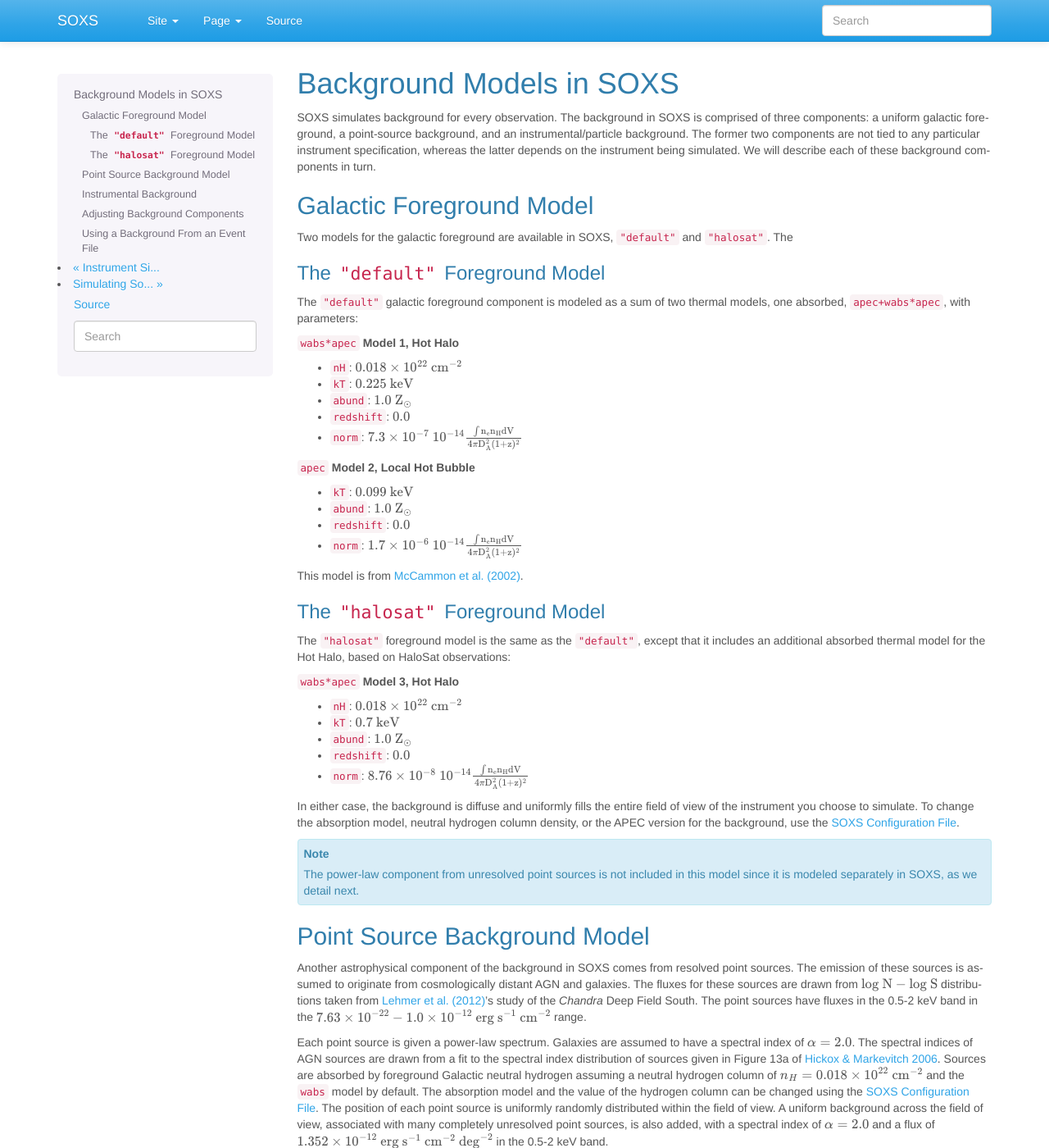
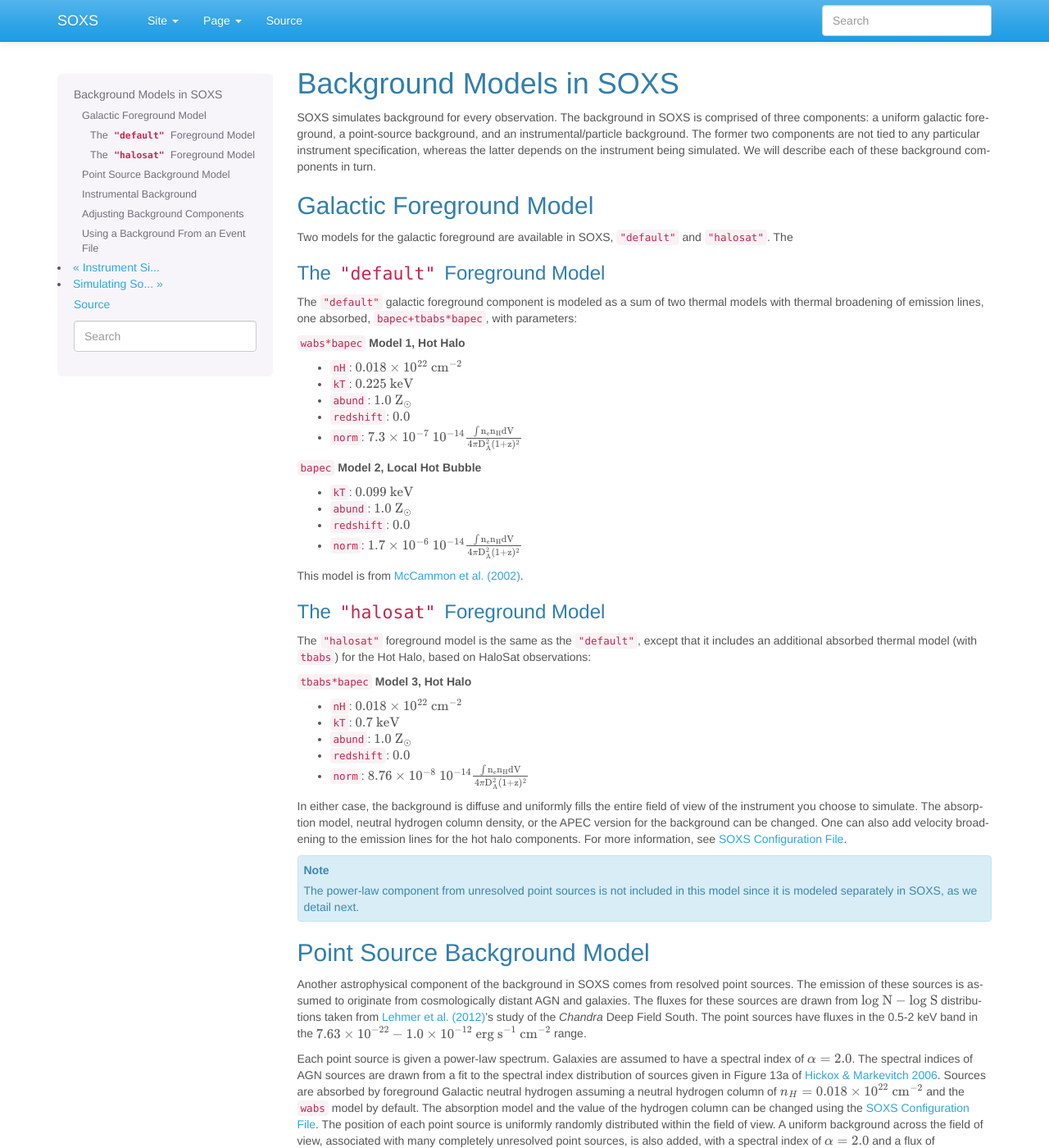
Before and after one commit to lynx-x-ray-observatory/soxs, a Sphinx documentation site: the page built from doc/source/users_guide/background.rst, in a window 1280 px wide and 1400 px high. Shown: the whole window at 82% size. Built offline with Sphinx 7.4.7, drawn with Linux system fonts in a browser that asks for light colours; the version number could not be read and is left out.

Commit message:
Foreground updates

```diff
--- a/doc/source/changelog.rst
+++ b/doc/source/changelog.rst
@@ -25,6 +25,10 @@
   added to the :func:`~soxs.mosaic.make_mosaic_image` function. See :ref:`mosaic`
   for more details.
 * The accuracy of the TBabs absorption model has been improved.
+* The default absorption model for the galactic foreground has been changed to TBabs.
+* The galactic foregroud model now includes thermal broadening of emission lines, and
+  it is also now possible to optionally add velocity broadening. See :ref:`foreground`
+  for more details.
 * The abundance table from `Feldman (1992) <https://ui.adsabs.harvard.edu/abs/1992PhyS...46..202F>`_
   has been added to the options for abundance tables for the
   :class:`~soxs.thermal_spectra.ApecGenerator` and :class:`~soxs.thermal_spectra.SpexGenerator`.
--- a/doc/source/configuration.rst
+++ b/doc/source/configuration.rst
@@ -18,8 +18,9 @@
     abund_table = angr # The abundance table to use for APEC thermal spectra
     apec_vers = 3.0.9 # The default version of APEC to use
     bkgnd_nH = 0.018 # neutral hydrogen column for backgrounds, units of 1e22 cm**-2
-    bkgnd_absorb_model = wabs # absorption model, currently either wabs or tbabs
+    bkgnd_absorb_model = tbabs # absorption model, currently either wabs or tbabs
     frgnd_spec_model = default # foreground spectrum model, currently either default or halosat
+    frgnd_velocity = 0.0 # velocity broadening parameter for the hot halo components of the foreground model
 
 If ``soxs_data_dir`` is not set in the configuration file, or is
 set to an invalid directory, a default directory will be chosen:
--- a/doc/source/users_guide/background.rst
+++ b/doc/source/users_guide/background.rst
@@ -22,9 +22,10 @@
 ++++++++++++++++++++++++++++++++++
 
 The ``"default"`` galactic foreground component is modeled as a sum of two
-thermal models, one absorbed, ``apec+wabs*apec``, with parameters:
+thermal models with thermal broadening of emission lines, one absorbed,
+``bapec+tbabs*bapec``, with parameters:
 
-``wabs*apec`` **Model 1, Hot Halo**
+``wabs*bapec`` **Model 1, Hot Halo**
 
 * ``nH``: :math:`0.018 \times 10^{22}~\rm{cm}^{-2}`
 * ``kT``: :math:`\rm{0.225~keV}`
@@ -32,7 +33,7 @@
 * ``redshift``: :math:`0.0`
 * ``norm``: :math:`\rm{7.3 \times 10^{-7}~10^{-14}\frac{\int{n_en_HdV}}{4{\pi}D_A^2(1+z)^2}}`
 
-``apec`` **Model 2, Local Hot Bubble**
+``bapec`` **Model 2, Local Hot Bubble**
 
 * ``kT``: :math:`\rm{0.099~keV}`
 * ``abund``: :math:`\rm{1.0~Z_\odot}`
@@ -45,10 +46,10 @@
 ++++++++++++++++++++++++++++++++++
 
 The ``"halosat"`` foreground model is the same as the ``"default"``, except that it
-includes an additional absorbed thermal model for the Hot Halo, based on HaloSat
-observations:
+includes an additional absorbed thermal model (with ``tbabs``) for the Hot Halo,
+based on HaloSat observations:
 
-``wabs*apec`` **Model 3, Hot Halo**
+``tbabs*bapec`` **Model 3, Hot Halo**
 
 * ``nH``: :math:`0.018 \times 10^{22}~\rm{cm}^{-2}`
 * ``kT``: :math:`\rm{0.7~keV}`
@@ -57,9 +58,10 @@
 * ``norm``: :math:`\rm{8.76 \times 10^{-8}~10^{-14}\frac{\int{n_en_HdV}}{4{\pi}D_A^2(1+z)^2}}`
 
 In either case, the background is diffuse and uniformly fills the entire field of
-view of the instrument you choose to simulate. To change the absorption model,
-neutral hydrogen column density, or the APEC version for the background, use the
-:ref:`config`.
+view of the instrument you choose to simulate. The absorption model, neutral hydrogen
+column density, or the APEC version for the background can be changed. One can also
+add velocity broadening to the emission lines for the hot halo components. For more
+information, see :ref:`config`.
 
 .. note::
 
--- a/doc/source/users_guide/spectra.rst
+++ b/doc/source/users_guide/spectra.rst
@@ -486,6 +486,8 @@
     n_H = 0.02
     spec.apply_foreground_absorption(n_H, model="tbabs", redshift=0.05)
 
+The current version for the ``"tbabs"`` model is 2.3.2.
+
 .. _emiss_lines:
 
 Adding Emission Lines to a Spectrum
```
Also changed, not shown: other parts of doc/source/configuration.rst (+1 -1 lines), 2 other files.
